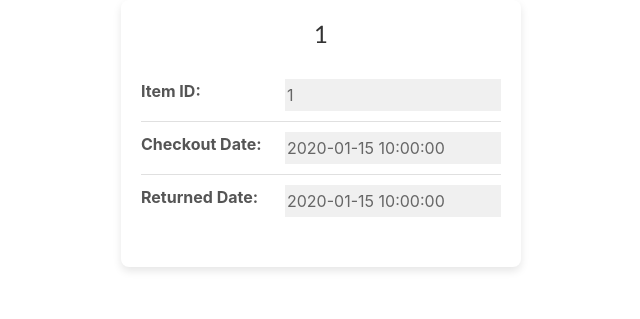
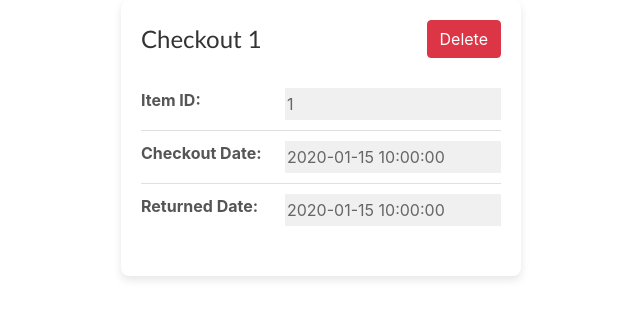
Before and after one commit to Teknicallity/Comp405-Inventory, a Flask app: template app/templates/checkout.html in a window 1280 px wide. Shown: the part 64-383 px from the top of the page, without its empty margins (319-959 px from the left). Run offline with Flask 3, Linux system fonts and the light colour scheme; the template is opened without the code that fills it: most values are stand-ins (such as "Sample title", 1, 10 or a date in 2020); parts of the project's set-up code (start-up, migrations or seed data) failed here and were passed over; some libraries are stand-ins or nearby versions.

Commit message:
Add delete button to all object pages

```diff
--- a/app/api/checkout_views.py
+++ b/app/api/checkout_views.py
@@ -73,8 +73,9 @@ def return_checkout(checkout_id):
     if user.employee_id != checkout.employee_id and not user.is_admin:
         return jsonify({'error': 'Only the assigned employee or an admin can return checkout'}), 403
 
+    next = request.args.get('next')
     returned_checkout = checkout_model.return_checkout(checkout_id)
-    return jsonify(returned_checkout.to_dict()), 200
+    return redirect(next or url_for('main.checkout_details', checkout_id=checkout_id))
 
 
 @api.route('/checkouts/<int:checkout_id>/', methods=['DELETE'])
--- a/app/static/stylesheets/item.css
+++ b/app/static/stylesheets/item.css
@@ -8,11 +8,22 @@
     max-width: 400px;
 }
 
+.card-header-container {
+    display: flex;
+    justify-content: space-between;
+    align-items: center;
+    margin-bottom: 20px;
+}
+
 .item-card h1 {
     font-size: 24px;
     color: #333;
-    margin-bottom: 20px;
-    text-align: center;
+    text-align: left;
+    display: inline-block;
+}
+
+.delete-button-container {
+    display: inline-block;
 }
 
 .item-details .detail {
--- a/app/templates/checkout.html
+++ b/app/templates/checkout.html
@@ -8,7 +8,22 @@
 
 {% block main %}
     <div class="item-card" style="margin: auto">
-        <h1 id="objectName">{% if checkout %}{{ checkout.checkout_id }}{% else %}Create Checkout{% endif %}</h1>
+        <div class="card-header-container">
+            <h1 id="objectName">{% if checkout %}Checkout {{ checkout.checkout_id }}{% else %}Create Checkout{% endif %}</h1>
+            {% if checkout %}
+                <div class="delete-button-container">
+                    <button type="button" id="deleteButton" class="btn btn-danger shadow-none"
+                            onclick="deleteObject('{{ url_for('api.delete_checkout', checkout_id=checkout.checkout_id) }}')">
+                        Delete
+                    </button>
+                    <button type="button" id="cancelDeleteButton" class="btn btn-secondary shadow-none"
+                            style="display: none;"
+                            onclick="cancelDelete()">
+                        Cancel
+                    </button>
+                </div>
+            {% endif %}
+        </div>
         <form id="objectForm">
             <input type="hidden" name="csrf_token" id="csrf_token" value="{{ csrf_token() }}">
             <div class="item-details">
@@ -45,17 +60,17 @@
             <p id="responseText"></p>
             <div class="primary-action-container">
                 {% if (checkout and current_user.employee_id == checkout.employee_id) or (current_user.is_authenticated and current_user.is_admin) %}
-                    {% if checkout %}
-                        <button type="button" id="cancelButton" class="btn btn-secondary shadow-none"
-                                style="display: none;"
-                                onclick="cancelEdit(`{{ url_for("api.get_checkout", checkout_id=checkout.checkout_id) }}`)">
-                            Cancel
+                    {% if checkout and checkout.returned_date in (None, "") %}
+                        <button type="button" id="returnButton" class="btn btn-primary shadow-none"
+                                onclick="returnCheckout('{{ url_for("api.return_checkout", checkout_id=checkout.checkout_id) }}')">
+                            Return Checkout
+                        </button>
+                    {% elif not checkout %}
+                        <button type="button" id="editButton" class="btn btn-success shadow-none"
+                                onclick="toggleEdit('{{ url_for("api.create_checkout") }}')">
+                            Create
                         </button>
                     {% endif %}
-                    <button type="button" id="editButton" class="btn btn-success shadow-none"
-                            onclick="toggleEdit('{% if checkout %}{{ url_for("api.update_checkout", checkout_id=checkout.checkout_id) }}{% else %}{{ url_for("api.create_checkout") }}{% endif %}')">
-                        {% if checkout %}Edit{% else %}Create{% endif %}
-                    </button>
                 {% endif %}
             </div>
         </form>
--- a/db/models/checkout_model.py
+++ b/db/models/checkout_model.py
@@ -94,7 +94,7 @@ def return_checkout(checkout_id: int) -> CheckoutModel:
     db = get_db()
     with db.cursor() as cursor:
         cursor.execute('''UPDATE checkouts SET returned_date = NOW() WHERE checkout_id = %s''', (checkout_id,))
-        db.commit()
+    db.commit()
     return get_checkout_by_id(checkout_id)
 
 
```
Also changed, not shown: app/static/javascript/update_form.js (+63 -0 lines), app/templates/employee.html (+16 -1 lines), app/templates/item.html (+16 -1 lines).
